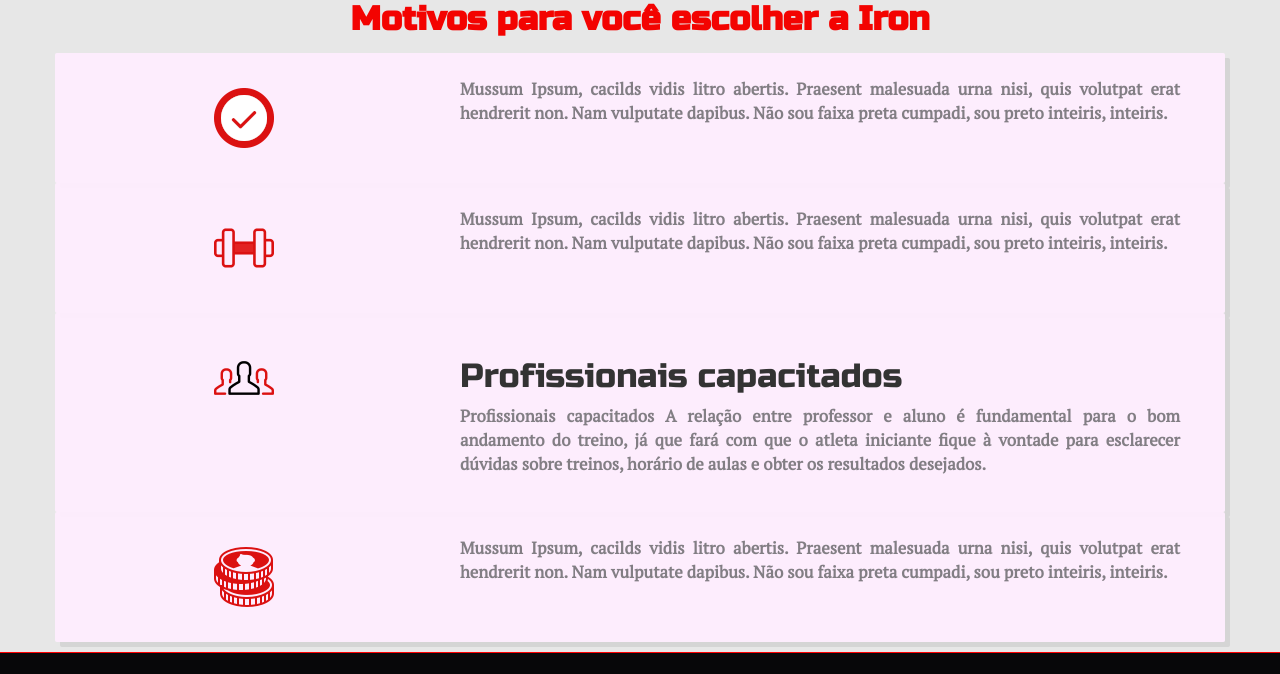
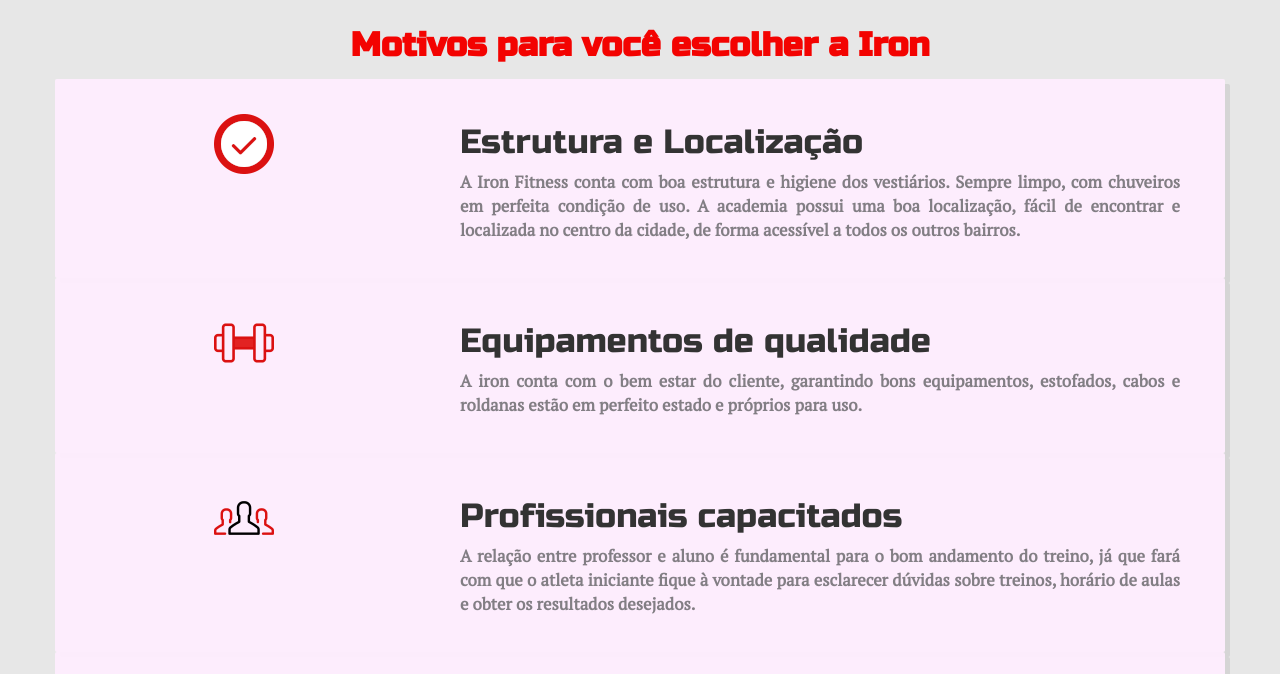
Before and after one commit to germannocr/ironFit, a plain HTML site: page index.html in a window 1280 px wide. Shown: the part 1951-2625 px from the top of the page. Drawn offline with nearby package versions, Linux system fonts and the light colour scheme.

Commit message:
adicionando motivos

```diff
--- a/css/general.css
+++ b/css/general.css
@@ -21,7 +21,7 @@ nav {
 
 #header-img {
 	max-width: 100%;
-	max-height: 300px;
+	height: 300px;
 }
 
  h1, h2, h3 {
--- a/index.html
+++ b/index.html
@@ -111,7 +111,8 @@
 						<img src="imgs/check.png" id="check" class="icone img-responsive" alt="icone de um simbolo de 'check'">
 					</div>
 					<div class="col-xs-10 col-lg-8 motivos-txt">
-						<p> Mussum Ipsum, cacilds vidis litro abertis. Praesent malesuada urna nisi, quis volutpat erat hendrerit non. Nam vulputate dapibus. Não sou faixa preta cumpadi, sou preto inteiris, inteiris.</p>
+						<h3>Estrutura e Localização</h3>
+						<p> A Iron Fitness conta com boa estrutura e higiene dos vestiários. Sempre limpo, com chuveiros em perfeita condição de uso. A academia possui uma boa localização, fácil de encontrar e localizada no centro da cidade, de forma acessível a todos os outros bairros.</p>
 					</div>
 				</div>
 				<div class="row conteudo">
@@ -119,7 +120,8 @@
 						<img src="imgs/altere.png" id="peso" class="icone img-responsive" alt="icone de um alteres de academia">
 					</div>
 					<div class="col-xs-10 col-lg-8 motivos-txt">
-						<p> Mussum Ipsum, cacilds vidis litro abertis. Praesent malesuada urna nisi, quis volutpat erat hendrerit non. Nam vulputate dapibus. Não sou faixa preta cumpadi, sou preto inteiris, inteiris.</p>
+						<h3>Equipamentos de qualidade</h3>
+						<p> A iron conta com o bem estar do cliente, garantindo bons equipamentos, estofados, cabos e roldanas estão em perfeito estado e próprios para uso.</p>
 					</div>
 				</div>
 				<div class="row conteudo">
@@ -128,7 +130,7 @@
 					</div>
 					<div class="col-xs-10 col-lg-8 motivos-txt">
 						<h3>Profissionais capacitados</h3>
-						<p> Profissionais capacitados A relação entre professor e aluno é fundamental para o bom andamento do treino, já que fará com que o atleta iniciante fique à vontade para esclarecer dúvidas sobre treinos, horário de aulas e obter os resultados desejados.</p>
+						<p> A relação entre professor e aluno é fundamental para o bom andamento do treino, já que fará com que o atleta iniciante fique à vontade para esclarecer dúvidas sobre treinos, horário de aulas e obter os resultados desejados.</p>
 					</div>
 				</div>
 				<div class="row conteudo">
```
